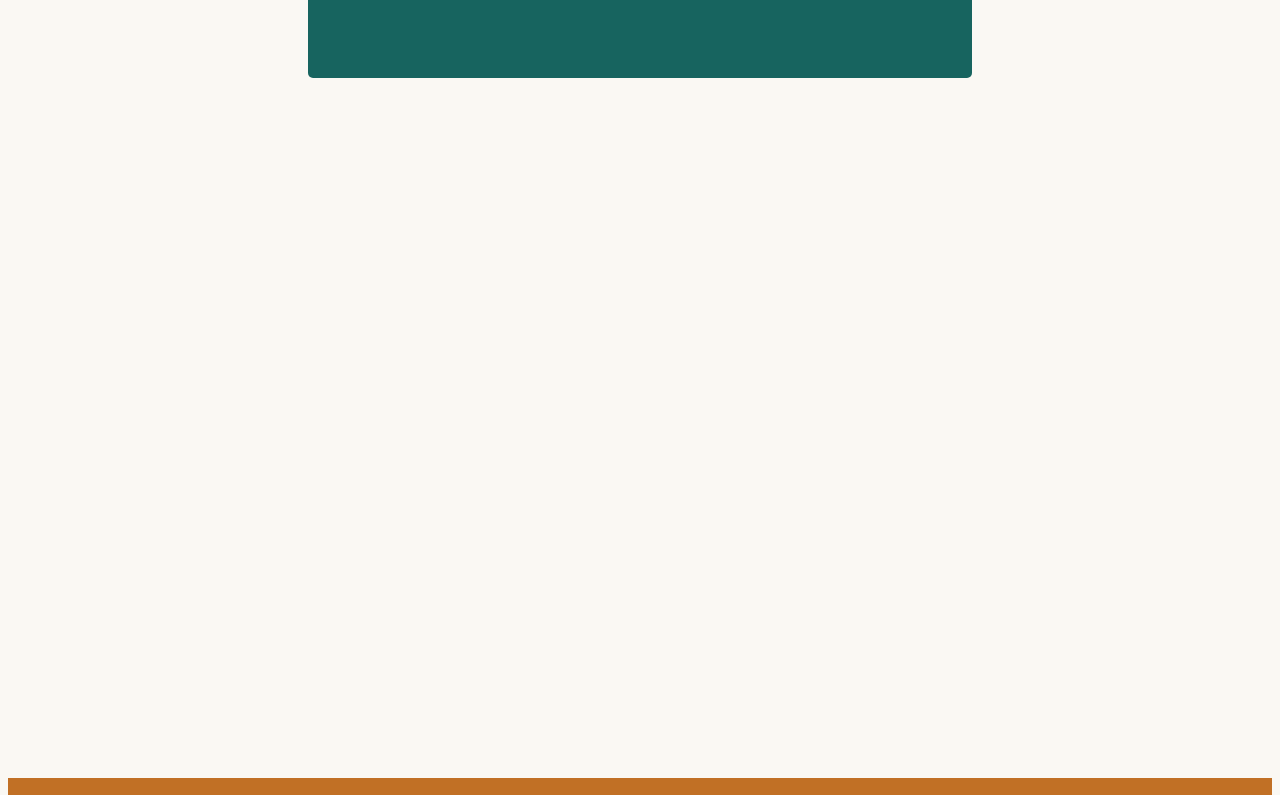
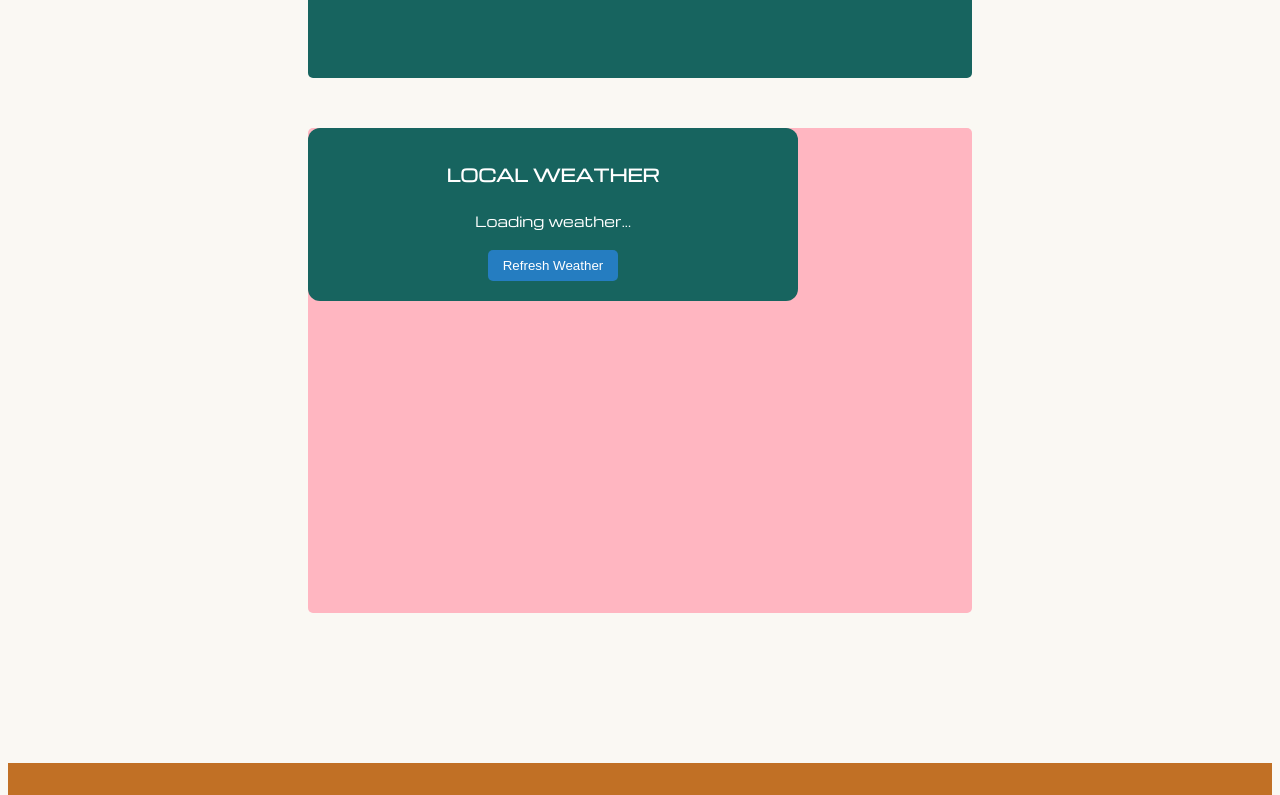
Before and after one commit to ToothlessDragon44/NASA-SPACE-APPS-2026, a plain HTML site: page 1stpage.html in a window 1280 px wide. Shown: the part 1000-1795 px from the top of the page. Drawn offline with nearby package versions, Linux system fonts and the light colour scheme.

Commit message:
weather tab

```diff
--- a/1stpage.html
+++ b/1stpage.html
@@ -60,6 +60,7 @@
             <div id="translateBox">
                 <div id="google_translate_element"></div>
             </div>
+
             <div class="news">
                 <h3>Hotline</h3>
                 <div class="h1">HEAD1</div>
@@ -69,8 +70,26 @@
                 <div class="h5">HEAD1</div>
                 <div class="h6">HEAD1</div>
             </div>
+
+            <div class="weather1">
+                <div>
+                    <div class="weather-box">
+
+                        <h2>LOCAL WEATHER</h2>
+
+                        <div id="weather">
+                            Loading weather...
+                        </div>
+
+                        <button onclick="getWeather()">Refresh Weather</button>
+
+                    </div>
+                </div>
+                <!--<div>
+                    <img class="map" src="wallpapers/map.png">
+                </div>-->
+            </div>
         </div>
-
         <footer class="footer">
             <div class="footer-top">
                 <div class="footer-logo">
@@ -118,5 +137,6 @@
             </script>
             <script src="https://translate.google.com/translate_a/element.js?cb=googleTranslateElementInit"></script>
         </div>
+        <script src="weather.js"></script>
     </body>
 </html>
--- a/subsections.css
+++ b/subsections.css
@@ -9,7 +9,7 @@
     margin-left: 300px;
     margin-top: 50px;
     margin-right: 300px;
-    margin-bottom: 700px;
+    margin-bottom: 50px;
 }
 .news h3{
     margin-top: 0;
@@ -28,3 +28,48 @@
     flex-direction: column;
     gap: 20px;
 }
+
+
+.weather-box {
+    width: 450px;
+    padding: 20px;
+    background-color: #17645f;
+    color: white;
+    border-radius: 12px;
+    font-family: "Michroma", sans-serif;
+    text-align: center;
+}
+
+.weather-box h2 {
+    font-size: 17px;
+    margin-bottom: 20px;
+}
+
+#weather {
+    font-size: 14px;
+    line-height: 2;
+}
+
+.weather-box button {
+    margin-top: 15px;
+    padding: 8px 15px;
+    background-color: rgb(37, 125, 193);
+    color: white;
+    border: none;
+    border-radius: 5px;
+    cursor: pointer;
+}
+
+.weather-box button:hover {
+    background-color: rgb(0, 90, 150);
+}
+
+.weather1{
+    background-color: lightpink;
+    height: 485px;
+    border-radius: 5px;
+    margin-left: 300px;
+    margin-top: 50px;
+    margin-right: 300px;
+    margin-bottom: 150px;
+}
--- /dev/null
+++ b/weather.js
@@ -0,0 +1,119 @@
+console.log("WEATHER JS IS RUNNING!");
+function getWeather() {
+
+    const weatherBox = document.getElementById("weather");
+
+    weatherBox.innerHTML = "Loading weather...";
+
+    // Default location: Mumbai
+    const defaultLat = 19.0760;
+    const defaultLon = 72.8777;
+    const defaultCity = "Mumbai";
+
+    // Fetch weather using coordinates
+    async function fetchWeather(lat, lon, city) {
+
+        weatherBox.innerHTML = "Fetching weather...";
+
+        try {
+
+            const url =
+            `https://api.open-meteo.com/v1/forecast?latitude=${lat}&longitude=${lon}&current=temperature_2m,relative_humidity_2m,apparent_temperature,weather_code,wind_speed_10m&temperature_unit=celsius&wind_speed_unit=kmh&timezone=auto`;
+
+            const response = await fetch(url);
+
+            if (!response.ok) {
+                throw new Error("API error");
+            }
+
+            const data = await response.json();
+            const current = data.current;
+
+            const weatherCodes = {
+                0: "Clear Sky ☀️",
+                1: "Mainly Clear 🌤️",
+                2: "Partly Cloudy ⛅",
+                3: "Overcast ☁️",
+                45: "Foggy 🌫️",
+                48: "Foggy 🌫️",
+                51: "Drizzle 🌦️",
+                53: "Drizzle 🌦️",
+                55: "Heavy Drizzle 🌧️",
+                61: "Light Rain 🌧️",
+                63: "Rain 🌧️",
+                65: "Heavy Rain 🌧️",
+                71: "Light Snow ❄️",
+                73: "Snow ❄️",
+                75: "Heavy Snow ❄️",
+                80: "Rain Showers 🌦️",
+                81: "Rain Showers 🌧️",
+                82: "Heavy Showers ⛈️",
+                95: "Thunderstorm ⛈️",
+                96: "Thunderstorm with Hail ⛈️",
+                99: "Heavy Thunderstorm ⛈️"
+            };
+
+            weatherBox.innerHTML = `
+                <h2>${city}</h2>
+                <h1>${current.temperature_2m}°C</h1>
+                <p>${weatherCodes[current.weather_code] || "Unknown"}</p>
+                <p>Feels Like: ${current.apparent_temperature}°C</p>
+                <p>Humidity: ${current.relative_humidity_2m}%</p>
+                <p>Wind: ${current.wind_speed_10m} km/h</p>
+                <p>Updated: ${current.time}</p>
+            `;
+
+        }
+
+        catch(error) {
+
+            weatherBox.innerHTML = "Unable to load weather.";
+            console.log(error);
+
+        }
+    }
+
+    // Check whether automatic location detection is available
+    if (window.isSecureContext && navigator.geolocation) {
+
+        navigator.geolocation.getCurrentPosition(
+
+            function(position) {
+
+                const lat = position.coords.latitude;
+                const lon = position.coords.longitude;
+
+                fetchWeather(lat, lon, "Your Local Weather");
+
+            },
+
+            function(error) {
+
+                console.log("Location unavailable:", error.message);
+
+                // Fallback location
+                fetchWeather(defaultLat, defaultLon, defaultCity);
+
+            },
+
+            {
+                enableHighAccuracy: false,
+                timeout: 5000,
+                maximumAge: 300000
+            }
+
+        );
+
+    }
+
+    else {
+
+        // Fallback when opening HTML directly
+        fetchWeather(defaultLat, defaultLon, defaultCity);
+
+    }
+
+}
+
+// Run when website opens
+getWeather();
```
Also changed, not shown: wallpapers/map.png (added), wallpapers/map.webp (added).
